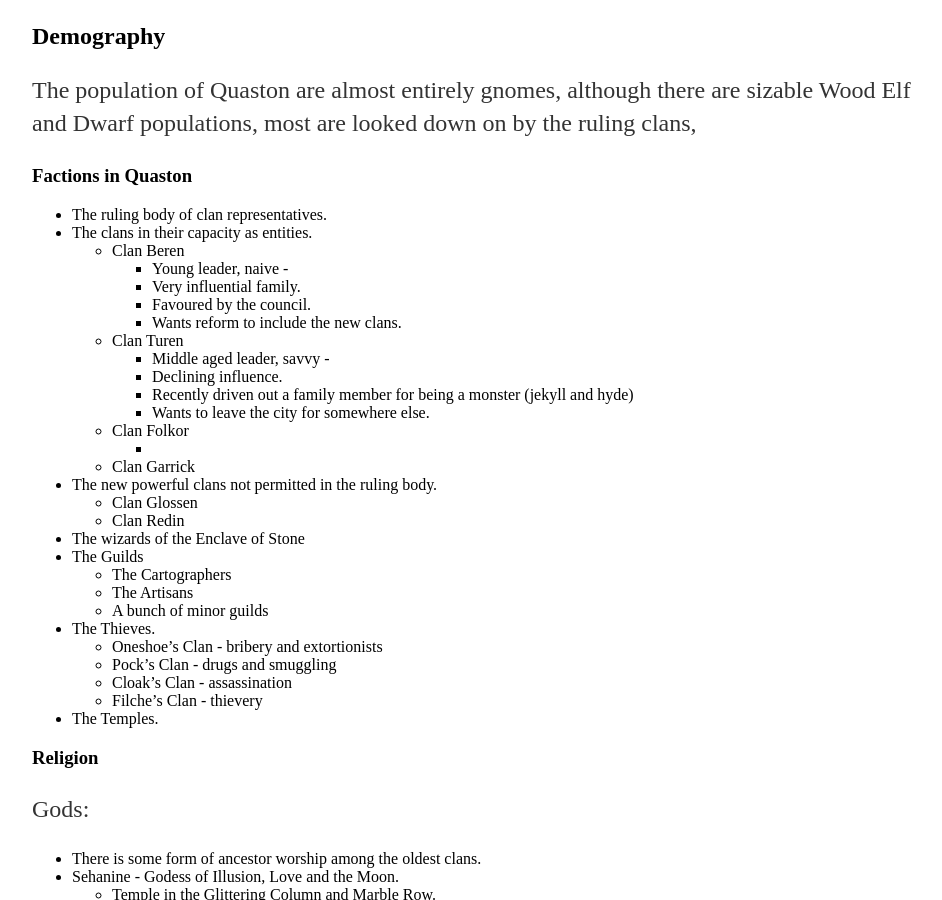
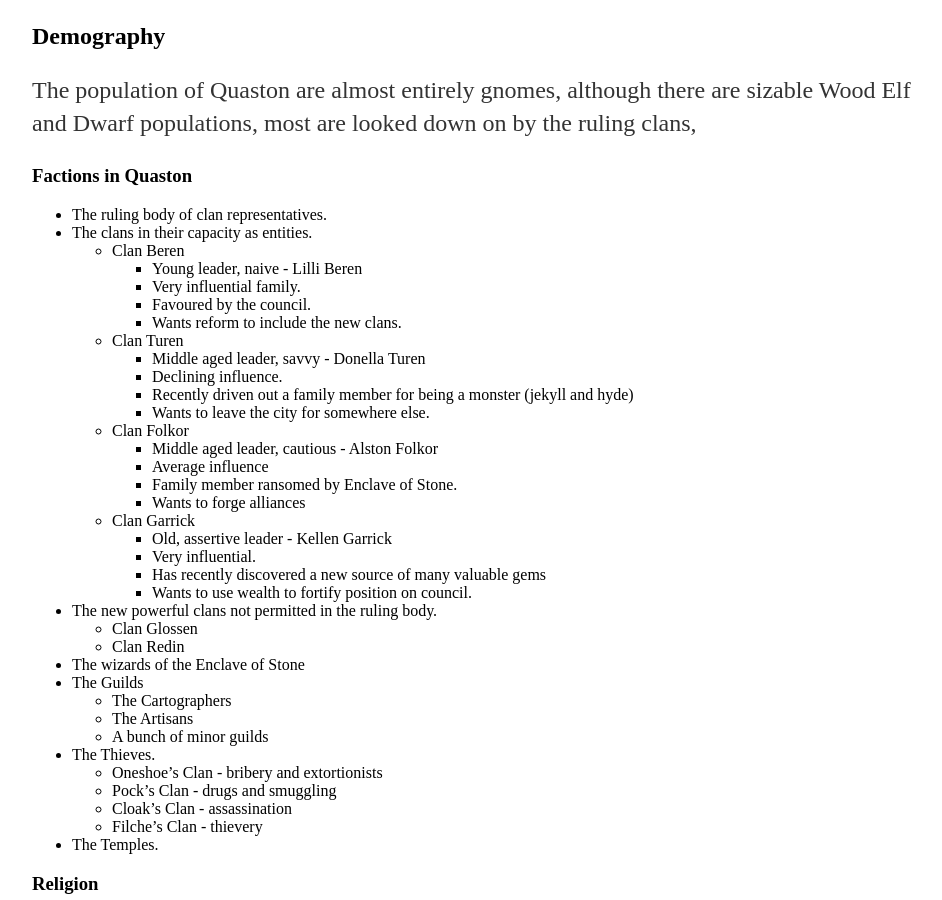
Before and after one commit to OysterBuoy/OysterBuoy.github.io, a Jekyll site: the page built from _posts/2016-11-30-Quaston-city-planning-WiP.md, in a window 1280 px wide and 900 px high, scrolled down 2482 px. Shown: the whole window, without its empty margins (160-1102 px from the left). Built offline with Jekyll 4.4.1, drawn with Linux system fonts in a browser that asks for light colours; some of the changed text lies outside the part shown.

Commit message:
Update 2016-11-30-Quaston-city-planning-WiP.md

```diff
--- a/_posts/2016-11-30-Quaston-city-planning-WiP.md
+++ b/_posts/2016-11-30-Quaston-city-planning-WiP.md
@@ -58,18 +58,25 @@ The population of Quaston are almost entirely gnomes, although there are sizable
 - The ruling body of clan representatives.
 - The clans in their capacity as entities.
   - Clan Beren
-    - Young leader, naive -
+    - Young leader, naive - Lilli Beren
     - Very influential family.
     - Favoured by the council.
     - Wants reform to include the new clans.
   - Clan Turen
-    - Middle aged leader, savvy -
+    - Middle aged leader, savvy - Donella Turen
     - Declining influence.
     - Recently driven out a family member for being a monster (jekyll and hyde)
     - Wants to leave the city for somewhere else.
   - Clan Folkor
-    -
+    - Middle aged leader, cautious - Alston Folkor
+    - Average influence
+    - Family member ransomed by Enclave of Stone.
+    - Wants to forge alliances
   - Clan Garrick
+    - Old, assertive leader - Kellen Garrick
+    - Very influential.
+    - Has recently discovered a new source of many valuable gems
+    - Wants to use wealth to fortify position on council.
 - The new powerful clans not permitted in the ruling body.
   - Clan Glossen
   - Clan Redin
@@ -121,6 +128,12 @@ The Gnomish founding clans are the most individually powerful groups in the city
 
 ## Notable residents
 
+### Clan Leaders
 
+### Guild Leaders
+
+### The Thieves
+
+### The Enclave of Stone
 
 ## International relations
```
